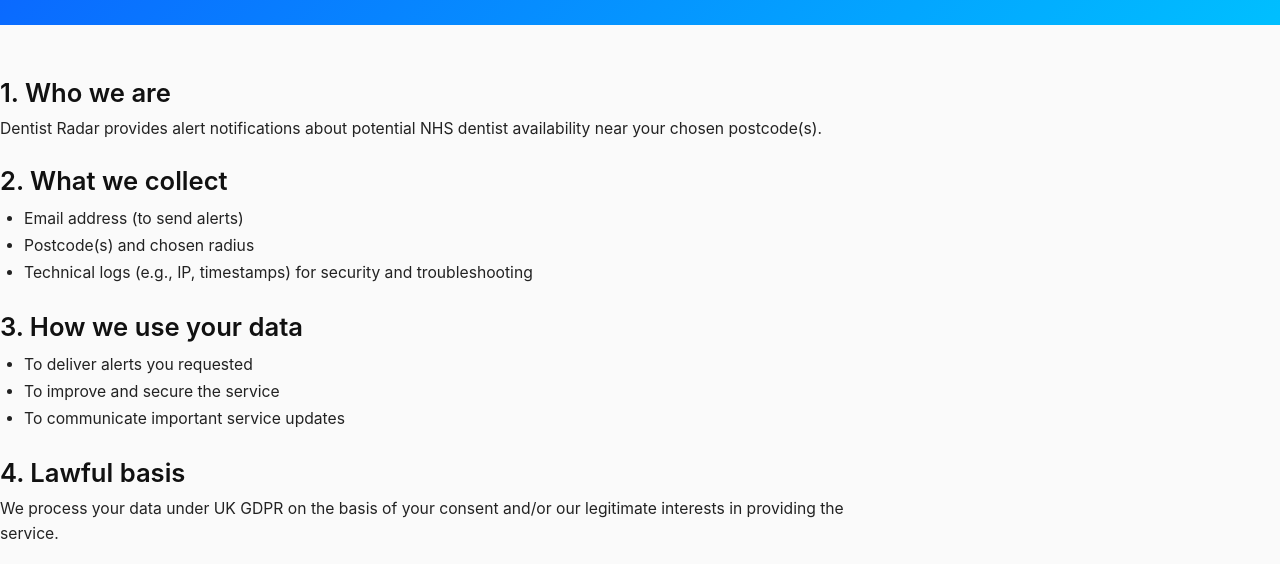
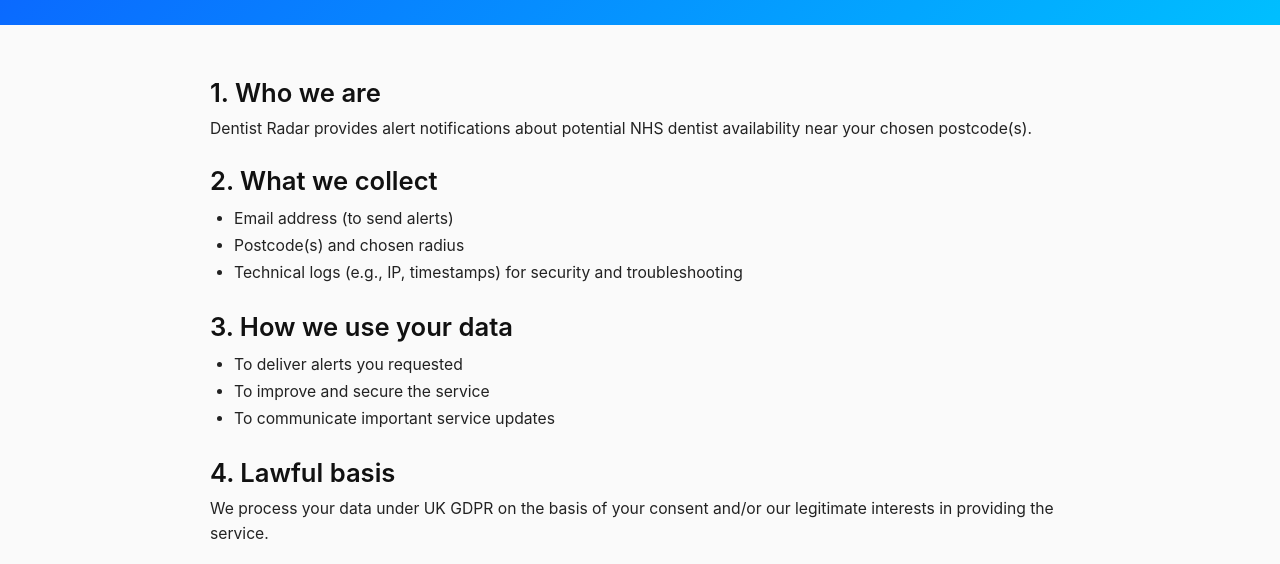
Before and after one commit to QuintessentialDigital/dentist-radar, a website: page public/privacy.html in a window 1280 px wide. Shown: the part 168-732 px from the top of the page. Drawn offline with Linux system fonts and the light colour scheme.

Commit message:
Update privacy.html

```diff
--- a/public/privacy.html
+++ b/public/privacy.html
@@ -30,7 +30,8 @@
   </section>
 
   <section class="section section-wide">
-    <div class="legal-text" style="text-align:left;max-width:900px">
+    <div class="container-wide" style="text-align:left;max-width:900px">
+      <div class="legal-text">
       <h2>1. Who we are</h2>
       <p>Dentist Radar provides alert notifications about potential NHS dentist availability near your chosen postcode(s).</p>
 
```
